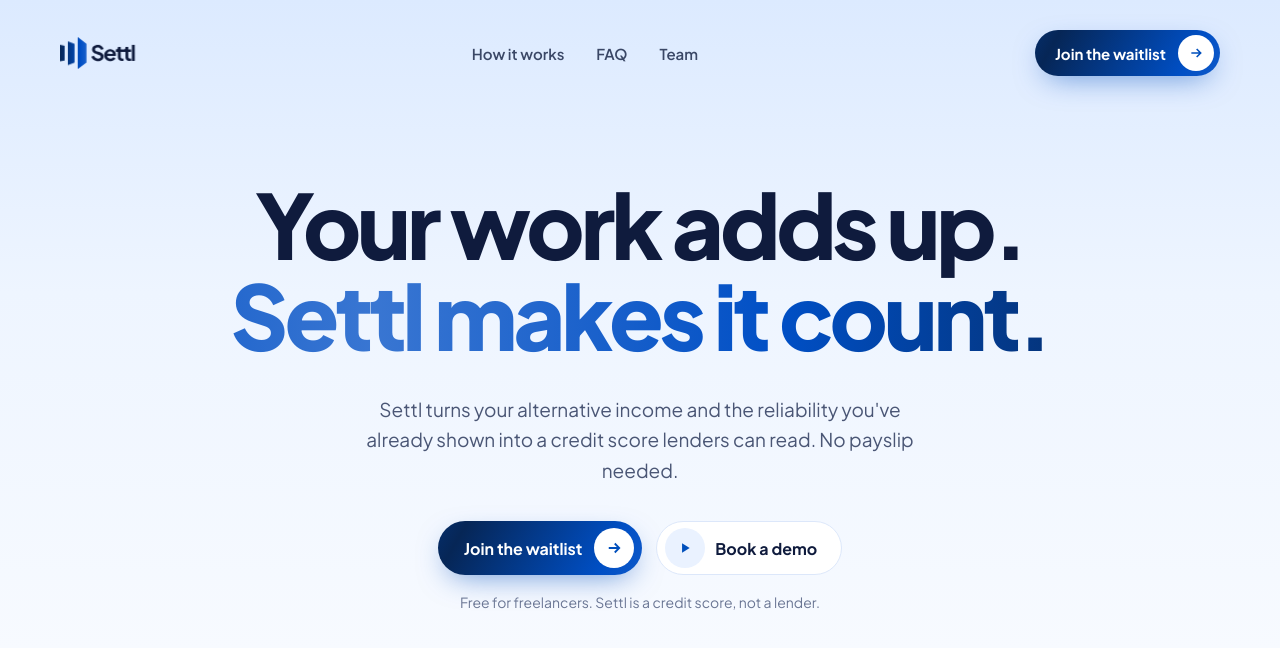
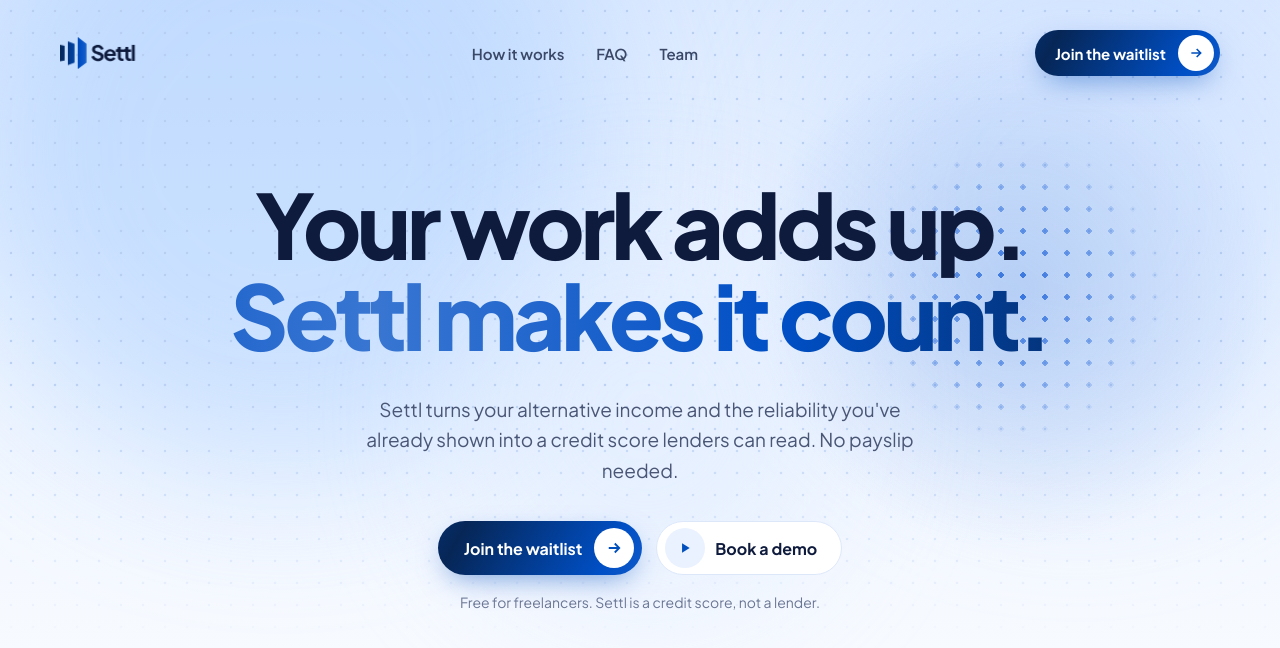
Before and after one commit to DamiduH/settl-landing, a Next.js app: page / in a window 1280 px wide. Shown: the top 648 px of the page. Built offline with nearby package versions, Linux system fonts and the light colour scheme.

Commit message:
feat: add interactive dot field and drifting aurora to hero

```diff
--- a/app/styles/hero.css
+++ b/app/styles/hero.css
@@ -128,3 +128,106 @@
     justify-content: space-between;
   }
 }
+
+/* Interactive dot field */
+@property --mx {
+  syntax: "<length-percentage>";
+  inherits: true;
+  initial-value: 50%;
+}
+@property --my {
+  syntax: "<length-percentage>";
+  inherits: true;
+  initial-value: 40%;
+}
+@keyframes idle {
+  0% { --mx: 20%; --my: 30%; }
+  25% { --mx: 70%; --my: 20%; }
+  50% { --mx: 85%; --my: 60%; }
+  75% { --mx: 35%; --my: 70%; }
+  100% { --mx: 20%; --my: 30%; }
+}
+.hero {
+  --mx: 50%;
+  --my: 40%;
+}
+.hero.idle {
+  animation: idle 14s ease-in-out infinite;
+}
+.dots {
+  position: absolute;
+  inset: 0;
+  background-image: radial-gradient(#b9cff2 1.4px, transparent 1.6px);
+  background-size: 22px 22px;
+  -webkit-mask-image: linear-gradient(#000 55%, transparent);
+  mask-image: linear-gradient(#000 55%, transparent);
+}
+.lit {
+  position: absolute;
+  inset: 0;
+  background-image: radial-gradient(#2f6fe0 2.6px, transparent 2.9px);
+  background-size: 22px 22px;
+  -webkit-mask-image: radial-gradient(circle 200px at var(--mx) var(--my), #000 0%, rgba(0, 0, 0, 0.5) 45%, transparent 75%);
+  mask-image: radial-gradient(circle 200px at var(--mx) var(--my), #000 0%, rgba(0, 0, 0, 0.5) 45%, transparent 75%);
+}
+.glow {
+  position: absolute;
+  left: var(--mx);
+  top: var(--my);
+  width: 520px;
+  height: 520px;
+  margin: -260px 0 0 -260px;
+  border-radius: 50%;
+  background: radial-gradient(closest-side, rgba(57, 118, 210, 0.22), transparent);
+  pointer-events: none;
+}
+
+/* Drifting aurora blobs */
+@keyframes drift1 {
+  0%, 100% { transform: translate(0, 0) scale(1); }
+  50% { transform: translate(18vw, 8vh) scale(1.2); }
+}
+@keyframes drift2 {
+  0%, 100% { transform: translate(0, 0) scale(1.1); }
+  50% { transform: translate(-16vw, 10vh) scale(0.9); }
+}
+@keyframes drift3 {
+  0%, 100% { transform: translate(0, 0); }
+  50% { transform: translate(8vw, -6vh); }
+}
+.aurora {
+  position: absolute;
+  inset: 0;
+  overflow: hidden;
+  pointer-events: none;
+}
+.aurora i {
+  position: absolute;
+  border-radius: 50%;
+  filter: blur(70px);
+  opacity: 0.55;
+}
+.aurora i:nth-child(1) {
+  width: 46vw;
+  height: 46vw;
+  left: -10vw;
+  top: -14vw;
+  background: #abcfff;
+  animation: drift1 22s ease-in-out infinite;
+}
+.aurora i:nth-child(2) {
+  width: 40vw;
+  height: 40vw;
+  right: -10vw;
+  top: -6vw;
+  background: #c9deff;
+  animation: drift2 26s ease-in-out infinite;
+}
+.aurora i:nth-child(3) {
+  width: 30vw;
+  height: 30vw;
+  left: 30vw;
+  top: 20vw;
+  background: #dceaff;
+  animation: drift3 18s ease-in-out infinite;
+}
--- /dev/null
+++ b/components/HeroStage.tsx
@@ -0,0 +1,49 @@
+"use client";
+
+import { useRef } from "react";
+
+/**
+ * Hero wrapper with an interactive dot field. The lit area follows the mouse;
+ * when the pointer leaves (or on touch screens) it drifts on its own.
+ */
+export function HeroStage({ children }: { children: React.ReactNode }) {
+  const ref = useRef<HTMLElement>(null);
+  const frame = useRef(0);
+
+  const move = (e: React.PointerEvent<HTMLElement>) => {
+    if (e.pointerType !== "mouse") return;
+    const el = ref.current;
+    if (!el) return;
+    const { clientX, clientY } = e;
+    cancelAnimationFrame(frame.current);
+    frame.current = requestAnimationFrame(() => {
+      const r = el.getBoundingClientRect();
+      el.classList.remove("idle");
+      el.style.setProperty("--mx", `${clientX - r.left}px`);
+      el.style.setProperty("--my", `${clientY - r.top}px`);
+    });
+  };
+
+  const leave = () => {
+    const el = ref.current;
+    if (!el) return;
+    cancelAnimationFrame(frame.current);
+    el.style.removeProperty("--mx");
+    el.style.removeProperty("--my");
+    el.classList.add("idle");
+  };
+
+  return (
+    <section ref={ref} className="hero idle" onPointerMove={move} onPointerLeave={leave}>
+      <div className="aurora" aria-hidden="true">
+        <i />
+        <i />
+        <i />
+      </div>
+      <div className="dots" aria-hidden="true" />
+      <div className="lit" aria-hidden="true" />
+      <div className="glow" aria-hidden="true" />
+      {children}
+    </section>
+  );
+}
--- a/components/sections/Hero.tsx
+++ b/components/sections/Hero.tsx
@@ -1,9 +1,10 @@
 import { DemoButton, WaitlistButton } from "../CtaButtons";
+import { HeroStage } from "../HeroStage";
 import { Header } from "./Header";
 
 export function Hero() {
   return (
-    <section className="hero">
+    <HeroStage>
       <Header />
 
       <div className="herotext">
@@ -27,6 +28,6 @@ export function Hero() {
           Free for freelancers. Settl is a credit score, not a lender.
         </p>
       </div>
-    </section>
+    </HeroStage>
   );
 }
```
